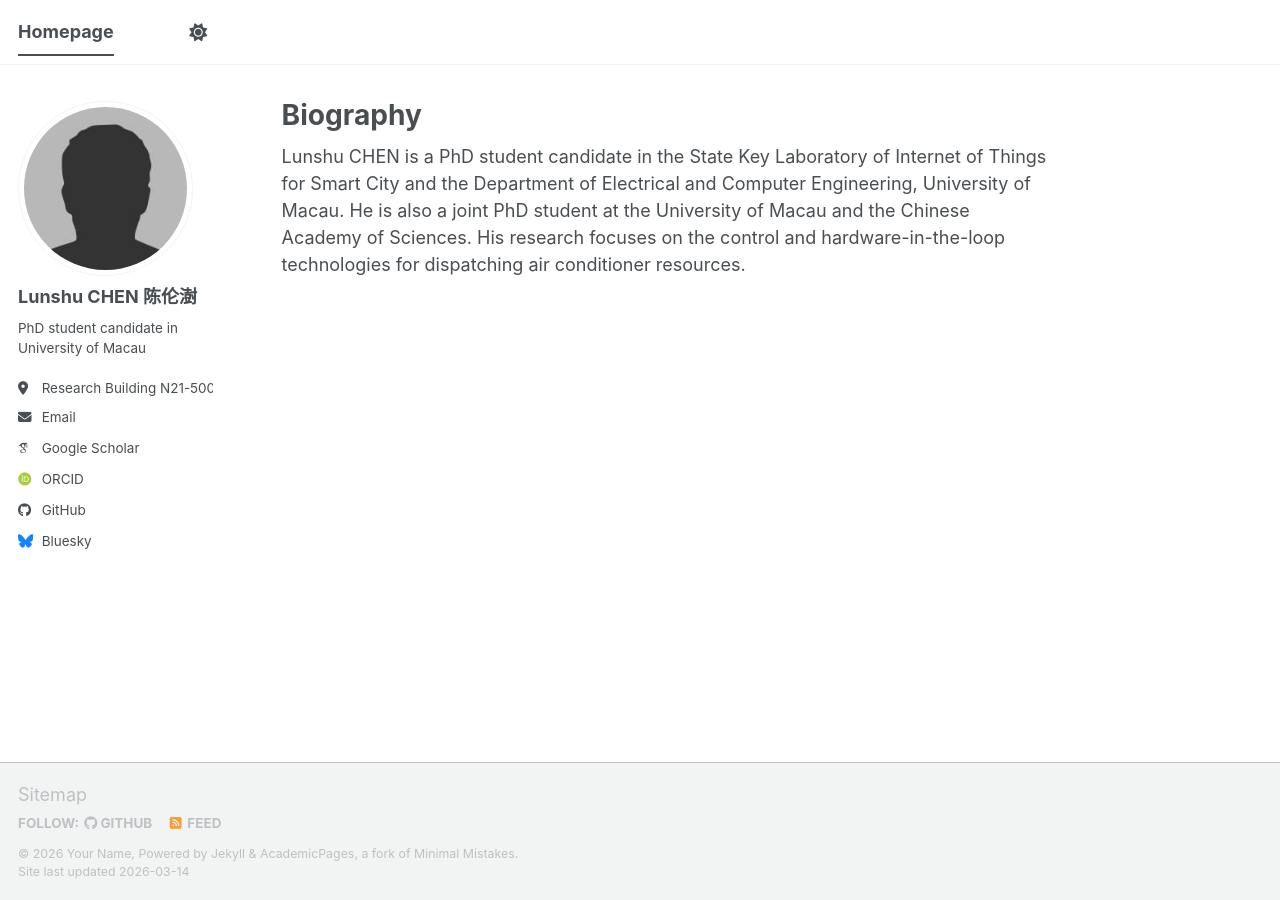
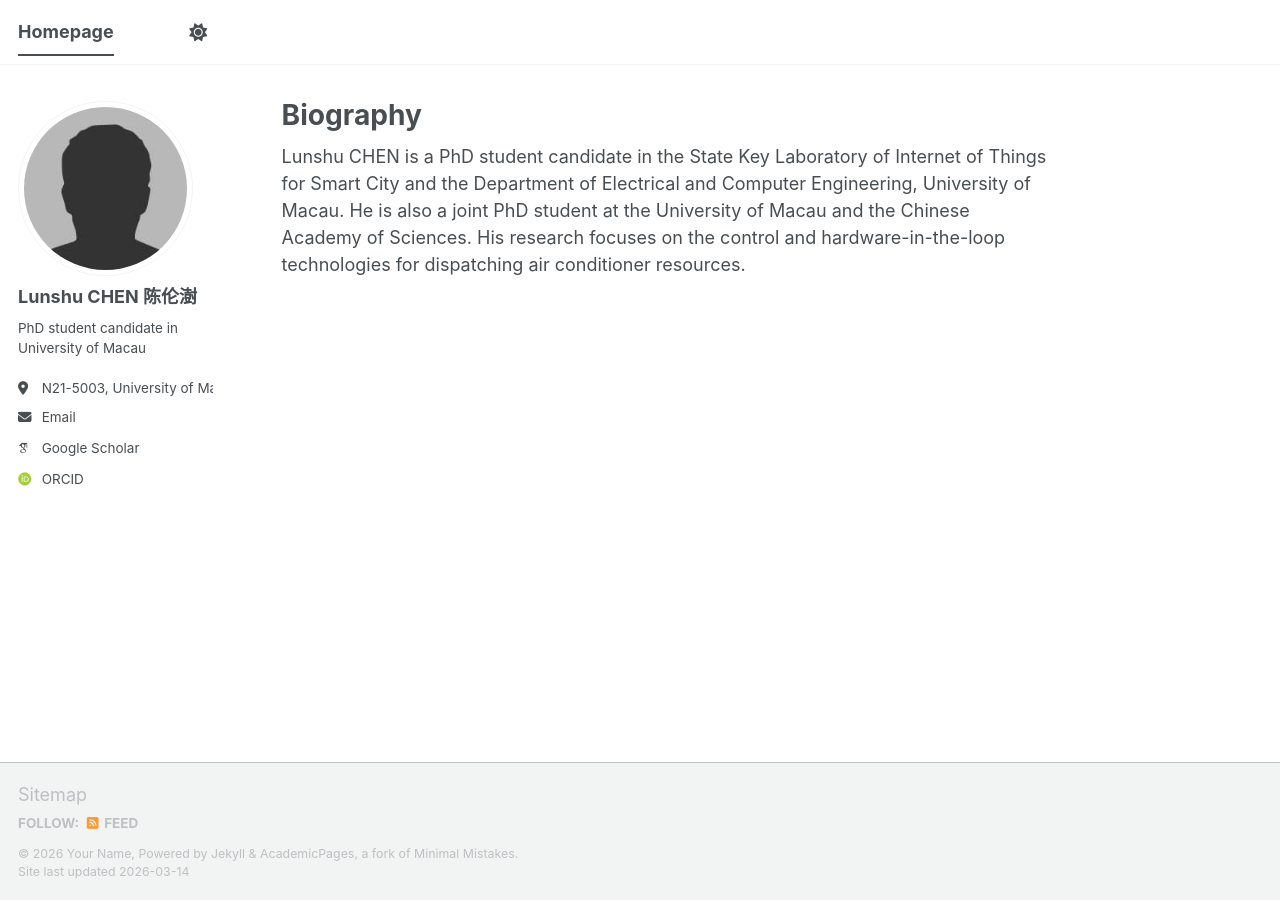
Before and after one commit to chenlunshu/CV, a Jekyll site: the page built from _pages/about.md, in a window 1280 px wide. Built offline with Jekyll 4.4.1, drawn with Linux system fonts in a browser that asks for light colours; some web fonts are replaced; a script bundle is joined from its source files by our own code; library files that are not in the unit come from our copies.

Commit message:
Update _config.yml

```diff
--- a/_config.yml
+++ b/_config.yml
@@ -27,7 +27,7 @@ author:
   name             : "Lunshu CHEN 陈伦澍"
   pronouns         : # example: "she/her"
   bio              : "PhD student candidate in University of Macau"
-  location         : "Research Building N21-5003, University of Macau"
+  location         : "N21-5003, University of Macau"
   employer         : #"Red Brick University"
   uri              : # URL
   email            : "chen.lunshu@connect.um.edu.mo"
@@ -51,13 +51,13 @@ author:
   bitbucket        : # Username - Update with your username on the site
   codepen          : # Username
   dribbble         : # Username
-  github           : "academicpages"
+  github           : #"academicpages"
   kaggle           : # Username
   stackoverflow    : # User number or user number and name (i.e., use "1" or "1/jeff-atwood")
 
   # Social media
   artstation       : # Username
-  bluesky          : "bsky.app" # Replace this with you Bluesky username
+  bluesky          : #"bsky.app" # Replace this with you Bluesky username
   facebook         : # Username
   flickr           : # Username
   foursquare       : # Username
```
